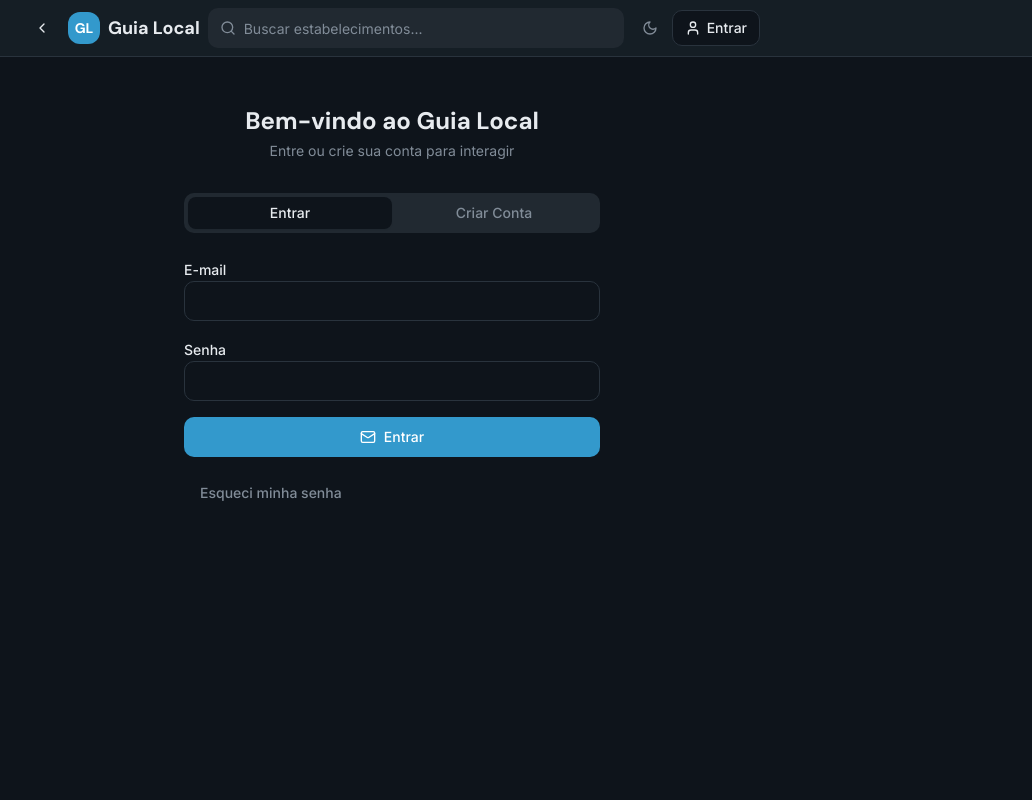
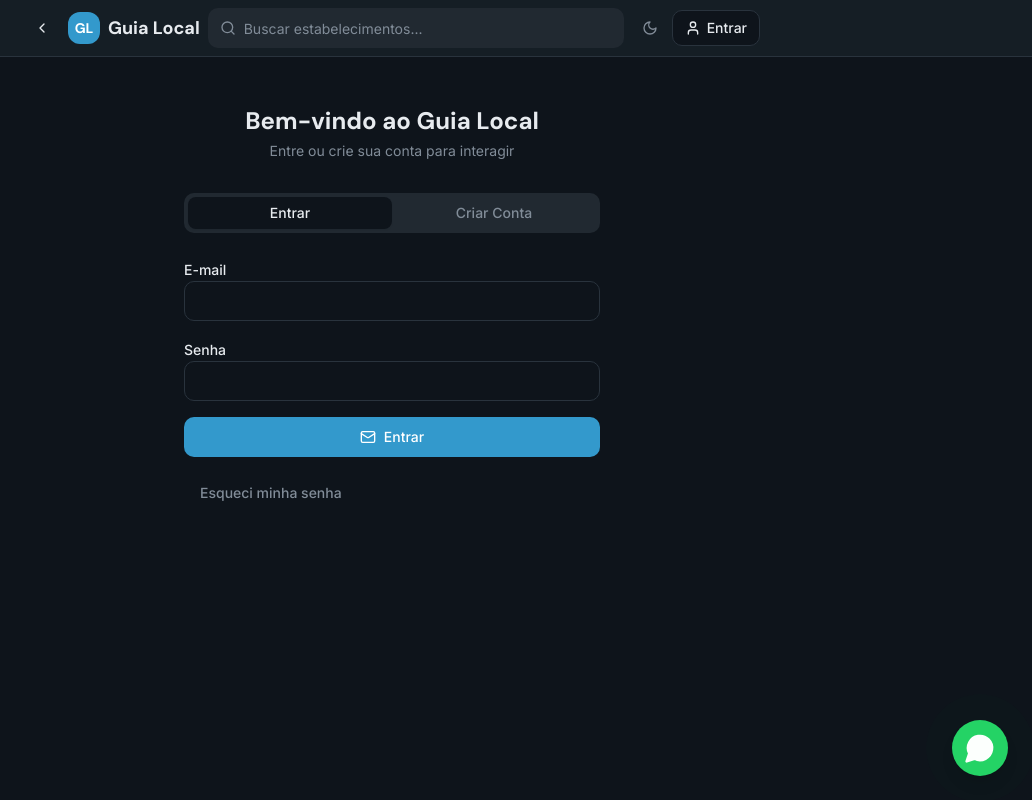
Before and after one commit to Walter-dev-ks/Guia-Local-WebApp-Massaranduba, a React (Vite) app: page /login in a window 1280 px wide. Shown: the whole page, without its empty margins (248-1280 px from the left). Built offline with nearby package versions, Linux system fonts and the light colour scheme; no server answers; the database is empty.

Commit message:
Add WhatsAppButton no App

```diff
--- a/src/App.tsx
+++ b/src/App.tsx
@@ -22,6 +22,8 @@ import AdminCRM from "./pages/admin/AdminCRM";
 import AdminModeration from "./pages/admin/AdminModeration";
 import AdminUsers from "./pages/admin/AdminUsers";
 import NotFound from "./pages/NotFound";
+import WhatsAppButton from "@/components/WhatsAppButton";
+
 
 const queryClient = new QueryClient();
 
@@ -32,6 +34,7 @@ const App = () => (
         <TooltipProvider>
           <Toaster />
           <Sonner />
+          <WhatsAppButton />
         <BrowserRouter>
           <Routes>
             <Route path="/" element={<Index />} />
```
